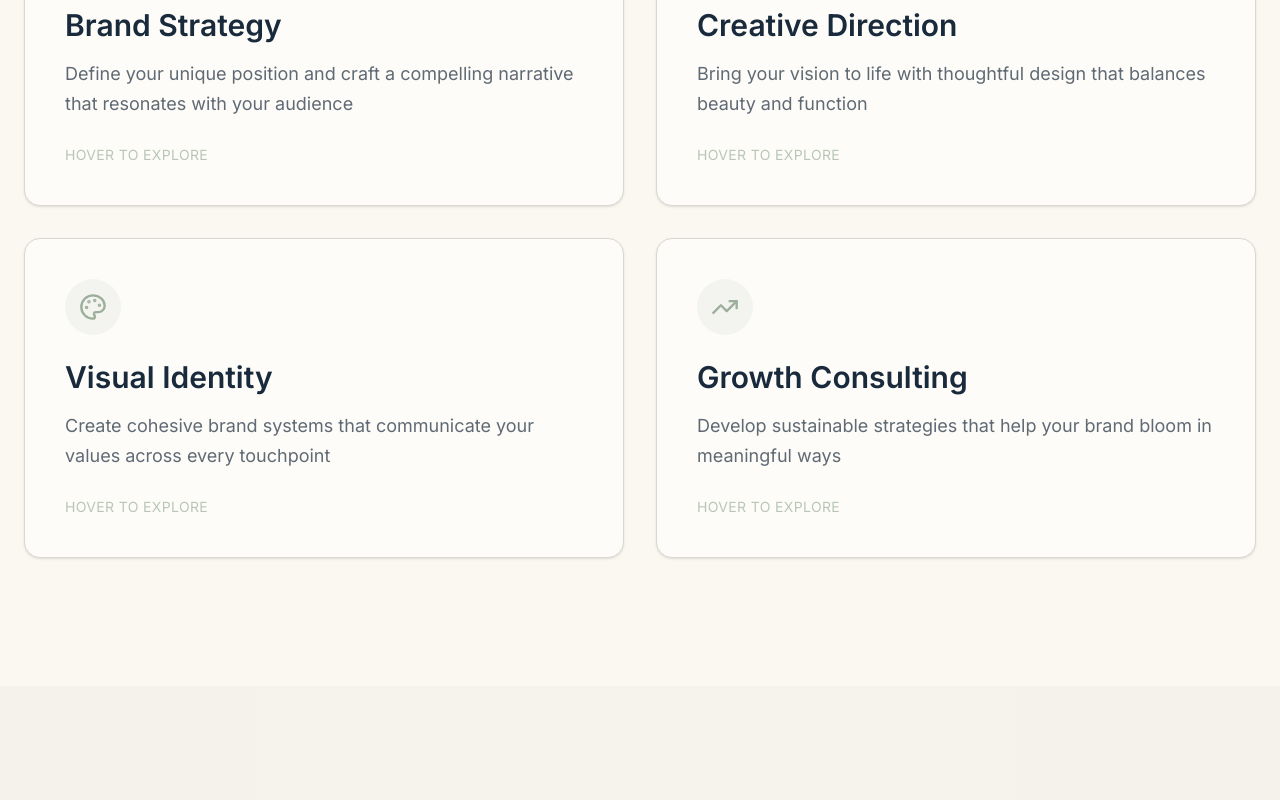
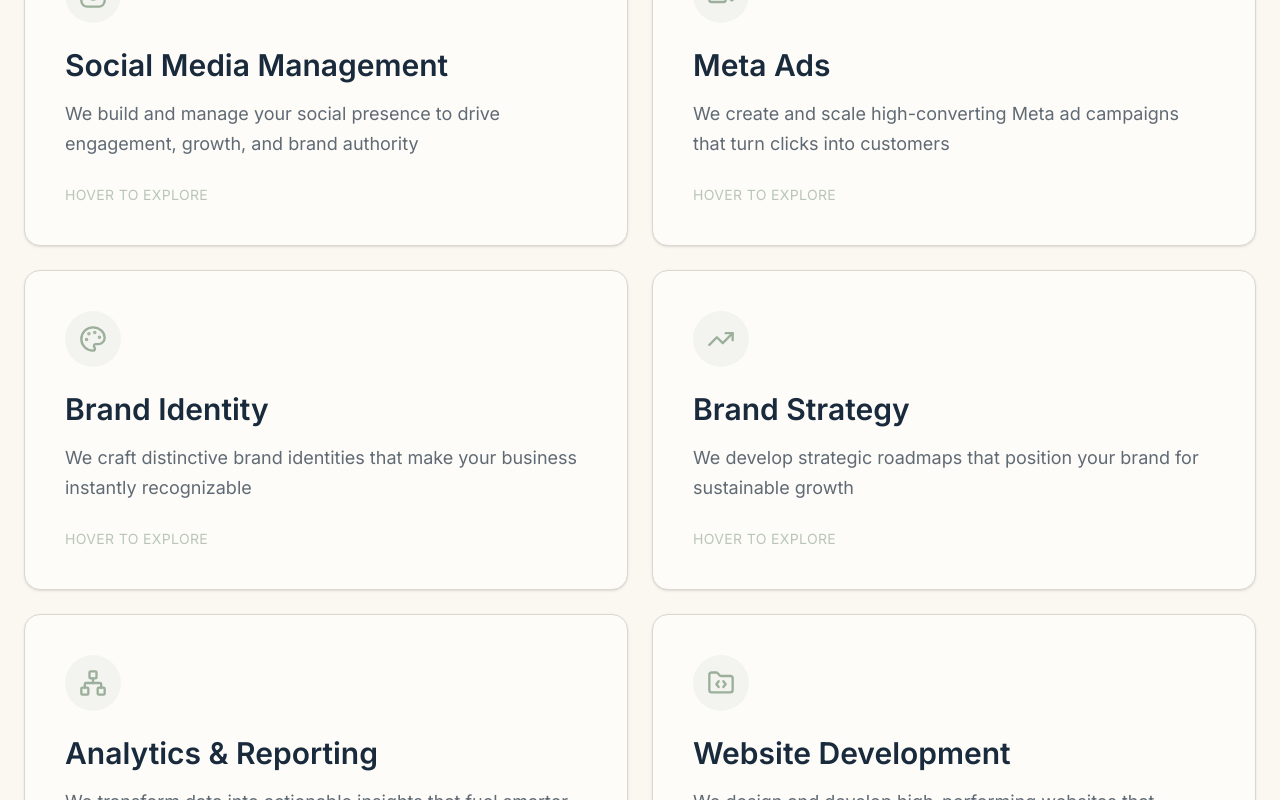
Before and after one commit to Alihamza0767/Blumora, a Next.js app: page / in a window 1280 px wide. Shown: the part 2360-3160 px from the top of the page. Built offline with nearby package versions, Linux system fonts and the light colour scheme.

Commit message:
Services update

```diff
--- a/components/services.tsx
+++ b/components/services.tsx
@@ -1,29 +1,76 @@
 "use client"
 
 import { useEffect, useRef, useState } from "react"
-import { Lightbulb, TrendingUp, Palette, Target } from "lucide-react"
+import { Video, TrendingUp, Palette, Instagram, Network, FolderCode } from "lucide-react"
 
 const services = [
   {
-    icon: Target,
-    title: "Brand Strategy",
-    description: "Define your unique position and craft a compelling narrative that resonates with your audience",
+    icon: Instagram,
+    title: "Social Media Management",
+    description: "We build and manage your social presence to drive engagement, growth, and brand authority",
+    features: [
+      "Content creation",
+      "Posting & Scheduling",
+      "Community management",
+      "Performance monitoring & optimization",
+    ],
   },
   {
-    icon: Lightbulb,
-    title: "Creative Direction",
-    description: "Bring your vision to life with thoughtful design that balances beauty and function",
+    icon: Video,
+    title: "Meta Ads",
+    description: "We create and scale high-converting Meta ad campaigns that turn clicks into customers",
+    features: [
+      "Campaign setup & targeting",
+      "Creative ad design & copywriting",
+      "A/B testing & optimization",
+      "ROI tracking & performance scaling",
+    ],
   },
   {
     icon: Palette,
-    title: "Visual Identity",
-    description: "Create cohesive brand systems that communicate your values across every touchpoint",
+    title: "Brand Identity",
+    description: "We craft distinctive brand identities that make your business instantly recognizable",
+    features: [
+      "Logo & visual system",
+      "Color & typography guidelines",
+      "Brand messaging & voice",
+      "Asset library for web & social",
+    ],
   },
   {
     icon: TrendingUp,
-    title: "Growth Consulting",
-    description: "Develop sustainable strategies that help your brand bloom in meaningful ways",
+    title: "Brand Strategy",
+    description: "We develop strategic roadmaps that position your brand for sustainable growth",
+    features: [
+      "Market & competitor analysis",
+      "Positioning & value props",
+      "Roadmap & KPI definition",
+      "Go-to-market planning",
+    ],
   },
+  {
+    icon: Network,
+    title: "Analytics & Reporting",
+    description: "We transform data into actionable insights that fuel smarter business decisions",
+    features: [
+      "KPI tracking & dashboard setup",
+      "Campaign performance analysis",
+      "Monthly performance reports",
+      "Data-driven recommendations",
+    ],
+  },
+  {
+    icon: FolderCode,
+    title: "Website Development",
+    description: "We design and develop high-performing websites that convert visitors into clients",
+    features: [
+      "Responsive UI & accessibility",
+      "Performance & SEO basics",
+      "CMS or e-commerce setup",
+      "Post-launch monitoring",
+    ],
+  },
+
 ]
 
 export function Services() {
@@ -57,7 +104,7 @@ export function Services() {
         <div
           className={`text-center mb-20 transition-all duration-1000 ${isVisible ? "opacity-100 translate-y-0" : "opacity-0 translate-y-10"}`}
         >
-          <p className="text-sm uppercase tracking-[0.3em] text-secondary mb-6">{"What We Offer"}</p>
+          <p className="text-sm uppercase tracking-[0.5em] text-secondary mb-6">{"What We Offer"}</p>
           <h2 className="text-5xl md:text-7xl font-light leading-tight text-balance">
             {"Services that help"}
             <br />
@@ -66,12 +113,12 @@ export function Services() {
           </h2>
         </div>
 
-        <div className="grid md:grid-cols-2 gap-8">
+        <div className="grid md:grid-cols-2 gap-6 mb-20">
           {services.map((service, index) => {
             const Icon = service.icon
             return (
               <div
-                key={service.title}
+                key={`${service.title}-${index}`}
                 className={`flip-card h-80 transition-all duration-500 ${
                   isVisible ? "opacity-100 translate-y-0" : "opacity-0 translate-y-10"
                 }`}
@@ -79,7 +126,7 @@ export function Services() {
                   transitionDelay: `${200 + index * 100}ms`,
                 }}
               >
-                <div className="flip-card-inner">
+                <div className="flip-card-inner mt-10">
                   {/* Front of card */}
                   <div className="flip-card-front p-10 rounded-2xl bg-card border border-border flex flex-col shadow-sm">
                     <div className="mb-6 w-14 h-14 rounded-full bg-secondary/10 flex items-center justify-center">
@@ -96,22 +143,12 @@ export function Services() {
                   <div className="flip-card-back p-10 rounded-2xl bg-gradient-to-br from-secondary/10 to-primary/10 border border-secondary/50 flex flex-col justify-center shadow-xl">
                     <h3 className="text-2xl font-semibold mb-6 text-foreground">{`${service.title} includes:`}</h3>
                     <ul className="space-y-3 text-muted-foreground">
-                      <li className="flex items-start gap-3">
-                        <span className="text-secondary mt-1">{"•"}</span>
-                        <span>{"Discovery & research phase"}</span>
-                      </li>
-                      <li className="flex items-start gap-3">
-                        <span className="text-secondary mt-1">{"•"}</span>
-                        <span>{"Strategic planning & insights"}</span>
-                      </li>
-                      <li className="flex items-start gap-3">
-                        <span className="text-secondary mt-1">{"•"}</span>
-                        <span>{"Implementation support"}</span>
-                      </li>
-                      <li className="flex items-start gap-3">
-                        <span className="text-secondary mt-1">{"•"}</span>
-                        <span>{"Ongoing optimization"}</span>
-                      </li>
+                      {service.features?.map((feat, idx) => (
+                        <li key={idx} className="flex items-start gap-3">
+                          <span className="text-secondary mt-1">{"•"}</span>
+                          <span>{feat}</span>
+                        </li>
+                      ))}
                     </ul>
                   </div>
                 </div>
```
